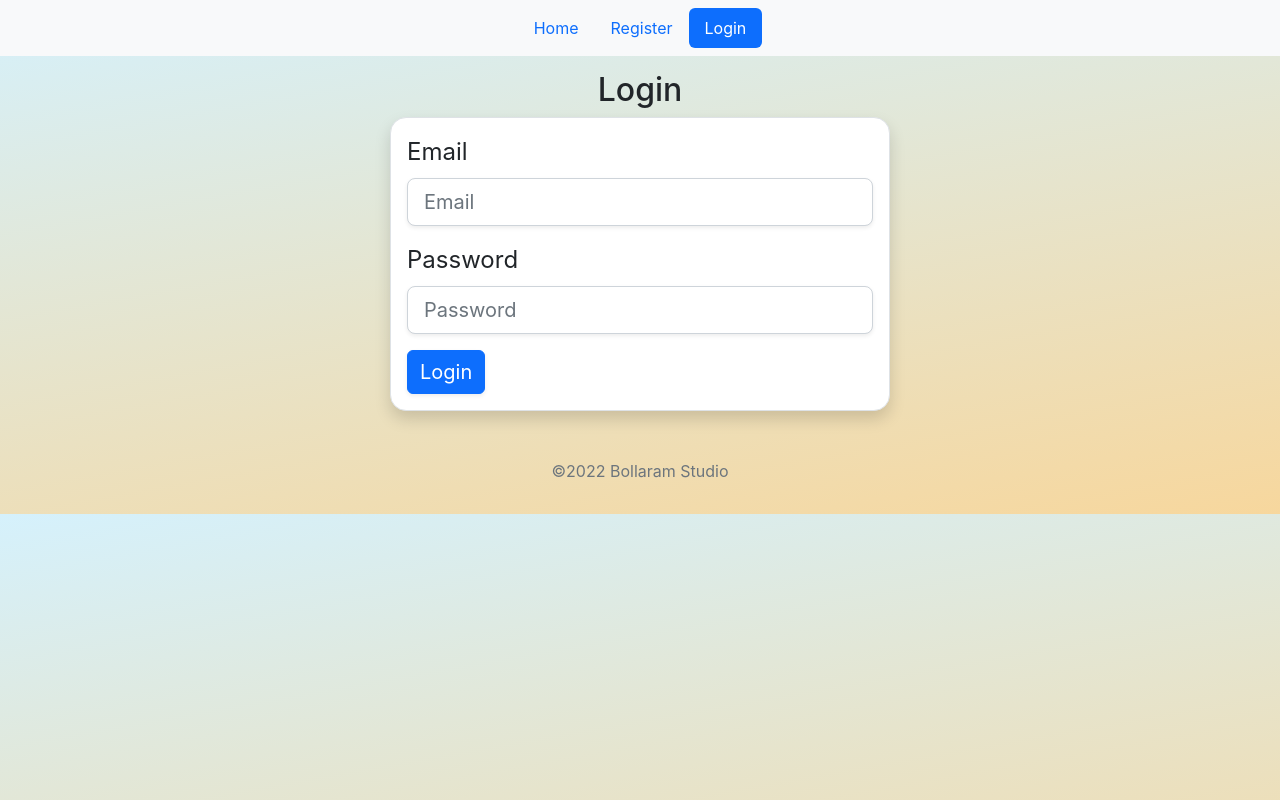
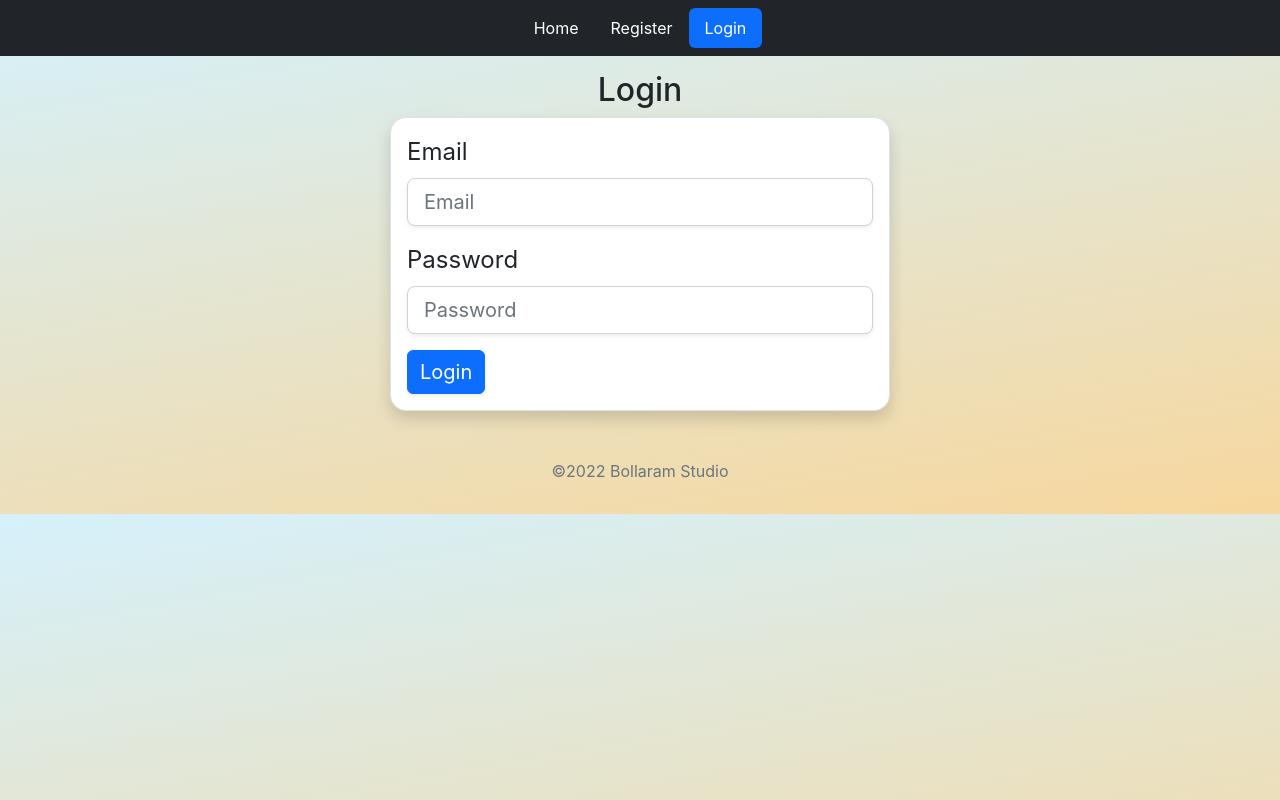
Before and after one commit to asbollaram/User-Auth-MERN-stack, a React (Create React App) app in the folder client/: page /Login in a window 1280 px wide. Built offline with nearby package versions, Linux system fonts and the light colour scheme.

Commit message:
logout section created

```diff
--- a/client/src/Myprofile.js
+++ b/client/src/Myprofile.js
@@ -23,8 +23,25 @@ const Myprofile = () => {
     <div>
           { data &&
             <div className='container-fluid bg-white m-auto h-100'>
+
             <div className='row'>
-              <h2 className='display-3'>Welcome to user : {data.username}</h2>
+
+              <header className='p-3 text-bg-dark'>
+
+                <div className='d-flex flex-wrap align-items-center  justify-content-md-between' >
+
+                <a href="/" className="d-flex align-items-center mb-2 mb-lg-0 text-white text-decoration-none">
+              B
+            </a>
+            <div className='text-end d-flex'>
+                <ul className='nav'>
+                    <li className='nav-item mx-3 align-self-center'>Welcome to user : {data.username}</li>
+                  </ul>
+                <button type='button' className='btn btn-danger btn-sm' onClick={()=> setToken(null)}>Logout</button>
+                </div>
+                </div>
+              </header>
+
               <section className="py-5 text-center container">
               <div className="row py-lg-5">
                 <div className="col-lg-6 col-md-8 mx-auto">
--- a/client/src/Navbar.js
+++ b/client/src/Navbar.js
@@ -1,16 +1,20 @@
-import React from 'react'
+import React,{useContext,useState} from 'react'
 import { NavLink } from 'react-router-dom'
+import { store } from './App'
 
 const Navbar = () => {
+  const [token,setToken] = useContext(store);
   return (
     <div>
-        <div className='bg-light p-2'>
+    {!token &&
+        <div className='bg-dark p-2'>
             <ul className='nav justify-content-center nav-pills'>
-                <NavLink className='nav-link' to='/Home'>Home</NavLink>
-                <NavLink className='nav-link' to='/register'>Register</NavLink>
-                <NavLink className='nav-link' to='/login'>Login</NavLink>
+                <NavLink className='nav-link text-white' to='/Home'>Home</NavLink>
+                <NavLink className='nav-link text-white' to='/register'>Register</NavLink>
+                <NavLink className='nav-link text-white' to='/login'>Login</NavLink>
             </ul>
         </div>
+      }
     </div>
   )
 }
```
